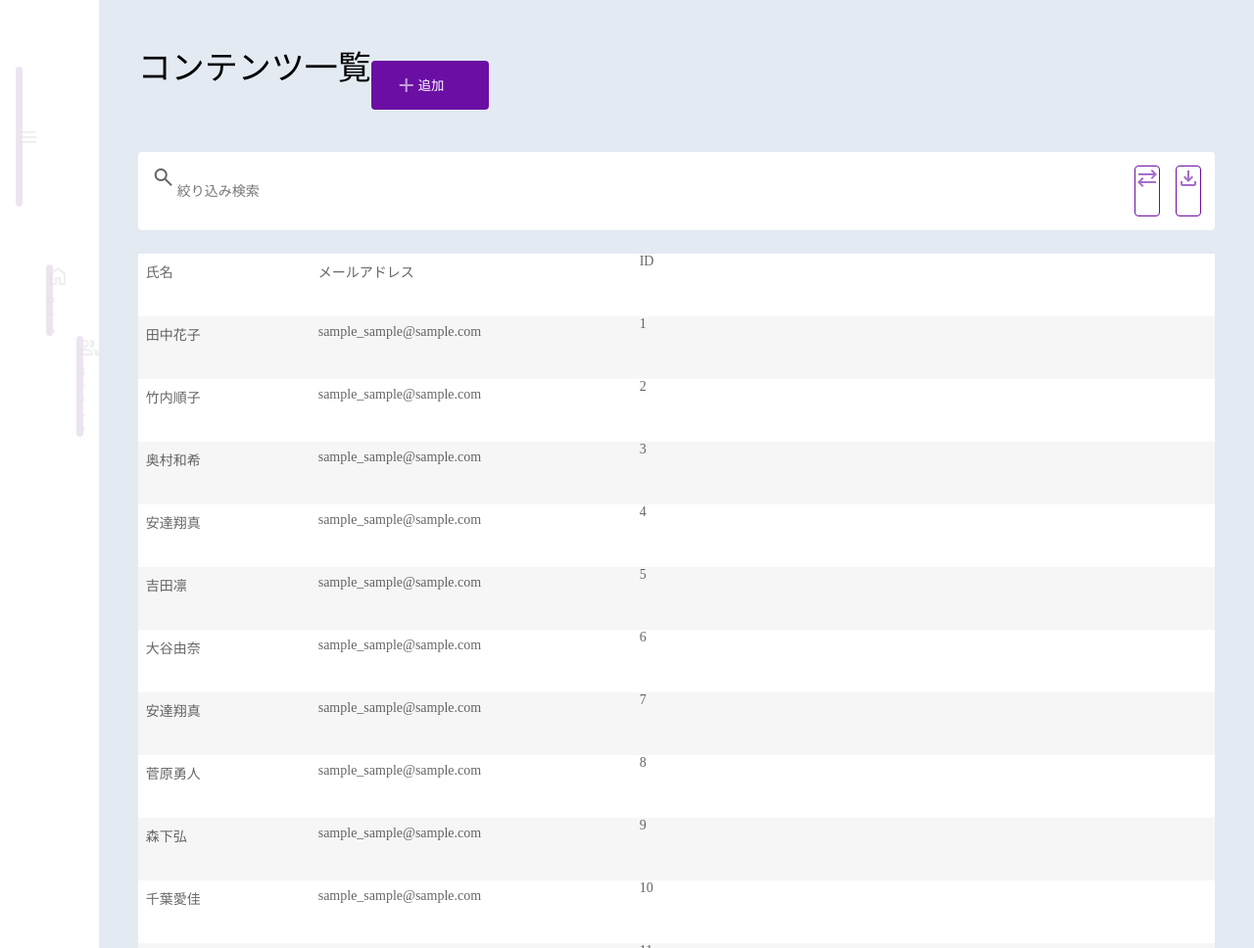
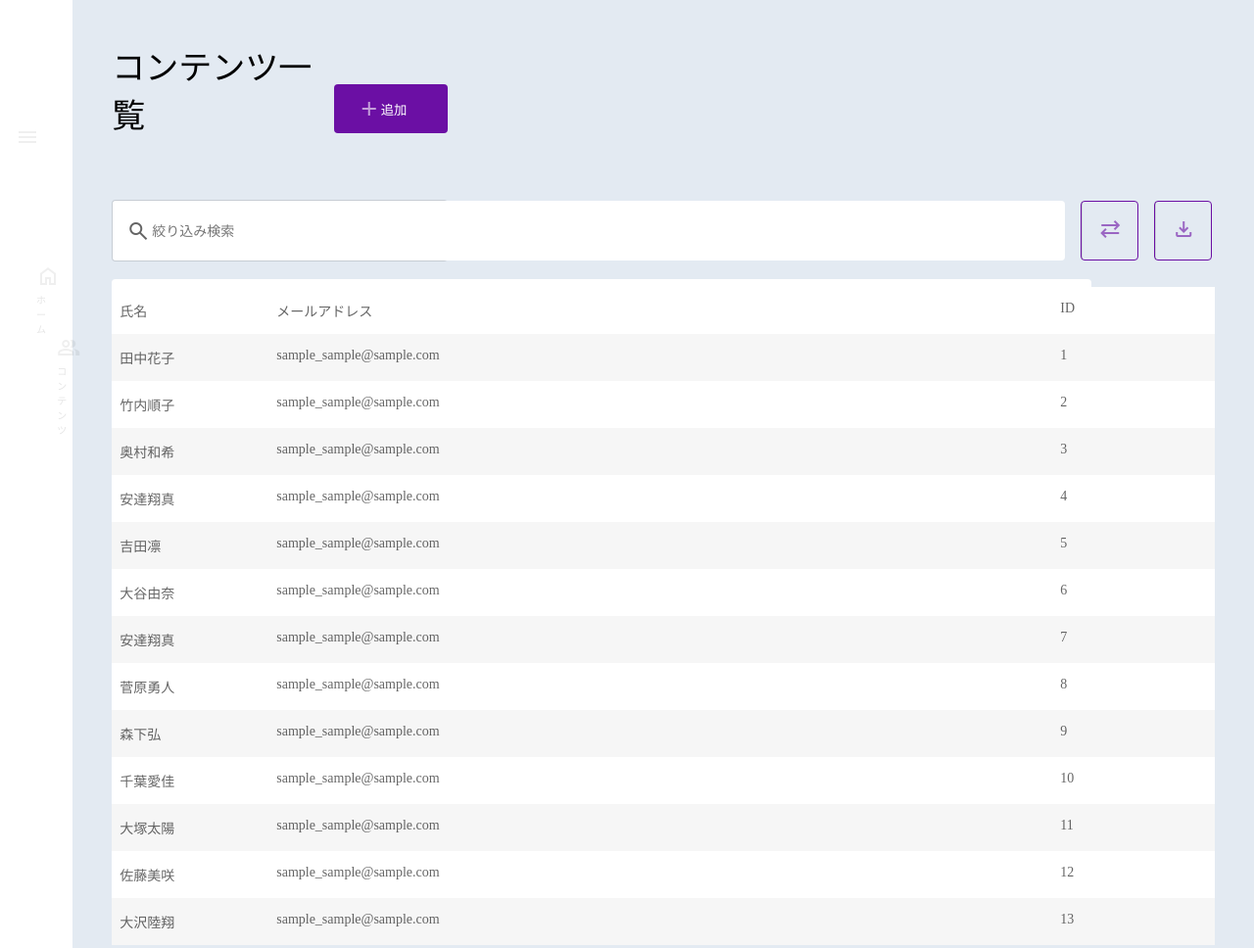
Before and after one commit to yjMiyoshi/management_page, a plain HTML site: page index.html in a window 1280 px wide. Shown: the top 968 px of the page at 98% size. Drawn offline with nearby package versions, Linux system fonts and the light colour scheme.

Commit message:
fix sp page

```diff
--- a/css/styles.css
+++ b/css/styles.css
@@ -1,13 +1,16 @@
+/* padding と border を幅と高さに含める */
+* {
+  box-sizing: border-box;
+}
+
 /* SP画面 */
 body {
   background-color: #e3eaf2;
   margin: 0%;
 }
-
 h1 {
   margin: 0;
 }
-
 .container {
   display: flex;
 }
@@ -18,7 +21,6 @@ h1 {
   display: flex;
   padding: 8px 16px;
 }
-
 .aside-button {
   background-color: #540c82;
   opacity: 10%;
@@ -26,20 +28,48 @@ h1 {
   text-align: center;
   width: calc((100% - 48px) / 3);
 }
-
+.header-button {
+  display: flex;
+}
 button {
+  /* default の border が不要なため消す */
+  border: none;
+}
+.add-button {
+  display: flex;
+  padding: 0 24px 0 24px;
+  height: 50px;
+  width: 120px;
+  color: #FFFFFF;
+  background-color: #6B0FA4;
+  border-radius: 4px;
+  align-items: center;
+}
+.search {
+  opacity: 60%;
+}
+input:not(:placeholder-shown) {
+  opacity: 87%;
+}
+.custom-button {
+  color: #6B0FA4;
   /* 初期値(背景色無効) */
   background-color: transparent;
-  border: none;
   cursor: pointer;
-  padding: 0;
-  border: 1px solid #6B0FA4;
-
+  padding: 16px;
+  /* 背景だけを透過をさせる */
+  background-clip: padding-box;
+  border-left: 1px solid rgba(0, 0, 0, 0.12);
 }
 
 
-
 /* レコード部のcss */
+.data-top-parts {
+  background-color: #FFFFFF;
+  width: 1000px;
+  height: 8px;
+  border-radius: 4px 4px 0px 0px;
+}
 .data-header, .data {
   display: flex;
 }
@@ -56,49 +86,53 @@ div.data-body > :nth-child(even) {
   font-size: 14px;
 }
 .id, .name, .email {
+  align-items: center;
   opacity: 60%;
+  height: 48px;
+  padding: 14px 8px;
+}
+.id {
+  width: 40px;
+  /* sp画面時.idを最後尾に */
+  order: 1;
+}
+.name {
+  width: 160px;
+}
+.email {
+  width: 800px;
 }
 
 
 
 
 
-/* .idを最後尾に */
-.tr-record {
+
+
+.search-box {
+  /* padding: 14px 12px; */
+  margin-left: 14px;
   display: flex;
   align-items: center;
 }
 
-.id {
-  order: 1;
-}
-
-.name {
-  display: block;
-  /* margin-top: 50px; */
-  width: 160px;
-  height: 48px;
-  padding: 8px;
-}
-
-.email {
-  width: 320px;
-  height: 48px;
-  padding: 8px;
-}
-
-.search {
-  /* padding: 14px 12px; */
+.header-top-contents {
+  width: 343px;
+  margin-bottom: 24px;
   display: flex;
+  align-items: center;
+  justify-content: space-between;
 }
 
 .header-second-contents {
   background-color: #FFFFFF;
+  width: 343px;
+  margin-bottom: 18px;
   border-radius: 4px;
+  background-clip: padding-box;
+  border: 1px solid rgba(0, 0, 0, 0.12);
   display: flex;
   justify-content: space-between;
-  padding: 14px;
-  margin-bottom: 18px;
 }
 
 [type="search"] {
@@ -106,11 +140,6 @@ div.data-body > :nth-child(even) {
   height: 52px; */
   font-size: 14px;
   border: none;
-}
-
-td {
-  padding: 14px 8px;
-  font-size: 14px;
 }
 
 .home {
@@ -125,24 +154,6 @@ td {
   margin-left: 16px;
   margin-right: 16px;
 }
-
-.add-button {
-  padding: 0 24px 0 24px;
-  border-radius: 4px;
-  background-color: #6B0FA4;
-  color: #FFFFFF;
-  height: 50px;
-  width: 120px;
-  display: flex;
-  align-items: center;
-}
-
-.header-top-contents {
-  display: flex;
-  align-items: center;
-  margin-bottom: 24px;
-}
-
 .header-second-contents {
   display: flex;
   justify-items: center;
@@ -229,11 +240,7 @@ table {
     margin-bottom: 40px;
   }
 
-  .header-contents {
-    margin-bottom: 24px;
-  }
-
-  .search {
+  .search-box {
     background-color: #FFFFFF;
     border-radius: 4px;
   }
@@ -280,10 +287,6 @@ table {
     margin-bottom: 142px;
   }
 
-  .datas td {
-    opacity: 60%;
-  }
-
   table {
     width: 100%;
     /* 表の中のセルが境界を共有するか分離するか */
@@ -292,10 +295,6 @@ table {
 
   table {
     background-color: #FFFFFF;
-  }
-
-  td {
-    padding: 14px 8px;
   }
 
   table tbody tr:nth-child(odd) {
--- a/index.html
+++ b/index.html
@@ -15,9 +15,7 @@
     <div class="container">
       <aside class="aside">
         <div class="aside-button menu">
-          <span class="material-symbols-outlined menu">
-            menu
-          </span>
+          <span class="material-symbols-outlined menu">menu</span>
         </div>
         <div class="aside-button home">
           <div>
@@ -36,41 +34,32 @@
         <div class="header-top-contents">
           <h1 class="header-title">コンテンツ一覧</h1>
           <button class="add-button">
-            <span class="add material-symbols-outlined">
-              add
-            </span>
-            <span class="add-word">
-              追加
-            </span>
+            <span class="add material-symbols-outlined">add</span>
+            <span class="add-word">追加</span>
           </button>
         </div>
-        <div class="header-contents header-second-contents">
-          <div class="search">
-            <span class="material-symbols-outlined">
-              search
-            </span>
+        <div class="header-second-contents">
+          <div class="search-box">
+            <span class="search material-symbols-outlined">search</span>
             <input type="search" placeholder="絞り込み検索">
           </div>
-          <div class="header-button container">
+          <div class="header-button">
             <div class="order">
-              <button class="button">
-                <span class="material-symbols-outlined">
-                  sync_alt
-                </span>
+              <button class="custom-button">
+                <span class="material-symbols-outlined">sync_alt</span>
                 <span class="button-label">列を並び替え</span>
               </button>
             </div>
             <div class="save">
-              <button class="button">
-                <span class="material-symbols-outlined">
-                  file_download
-                </span>
+              <button class="custom-button">
+                <span class="material-symbols-outlined">file_download</span>
                 <span class="button-label">表データを保存</span>
               </button>
             </div>
           </div>
         </div>
         <div class="datas">
+          <div class="data-top-parts"></div>
           <div class="data-header">
             <div class="id">ID</div>
             <div class="name">氏名</div>
```
